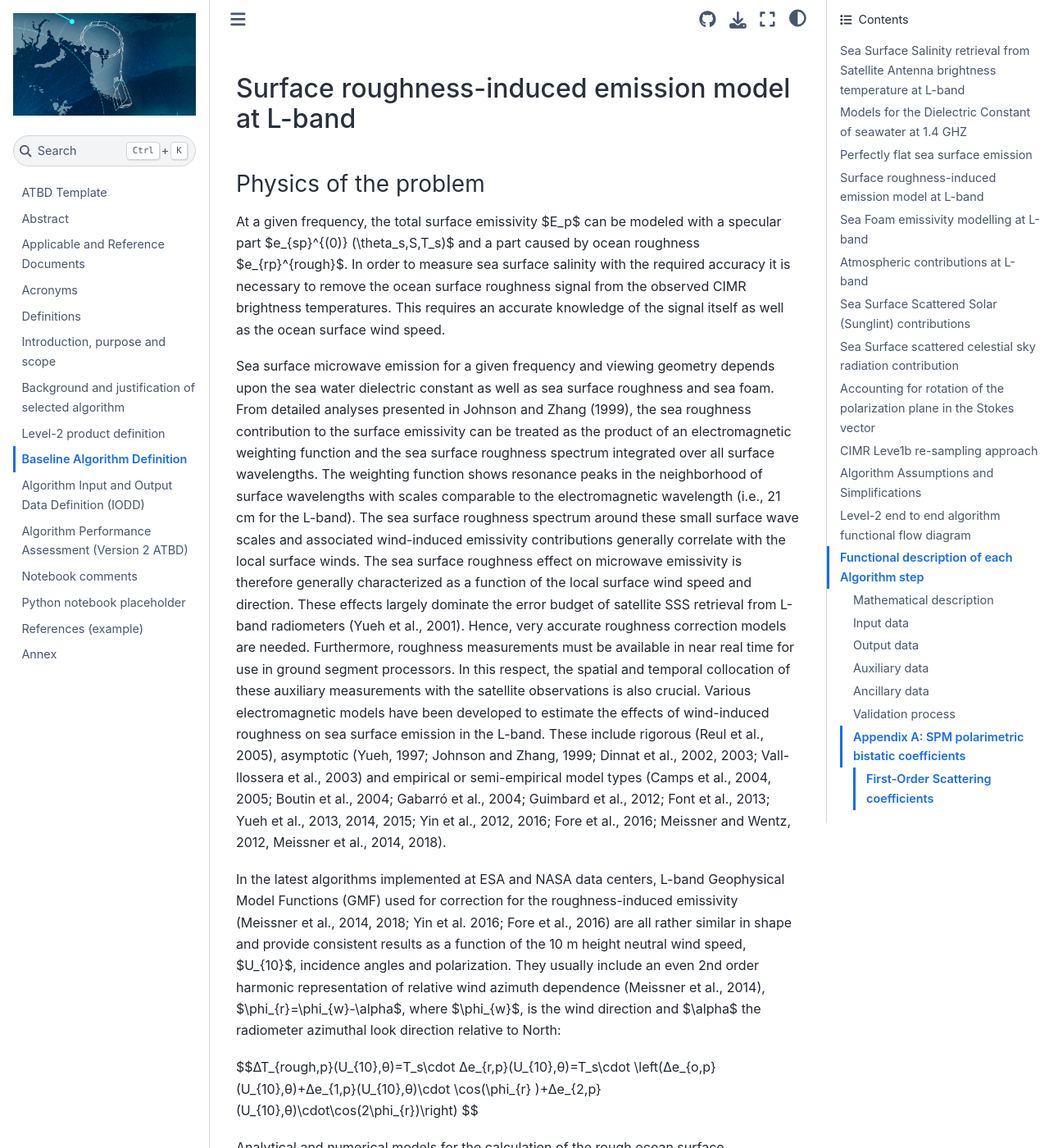
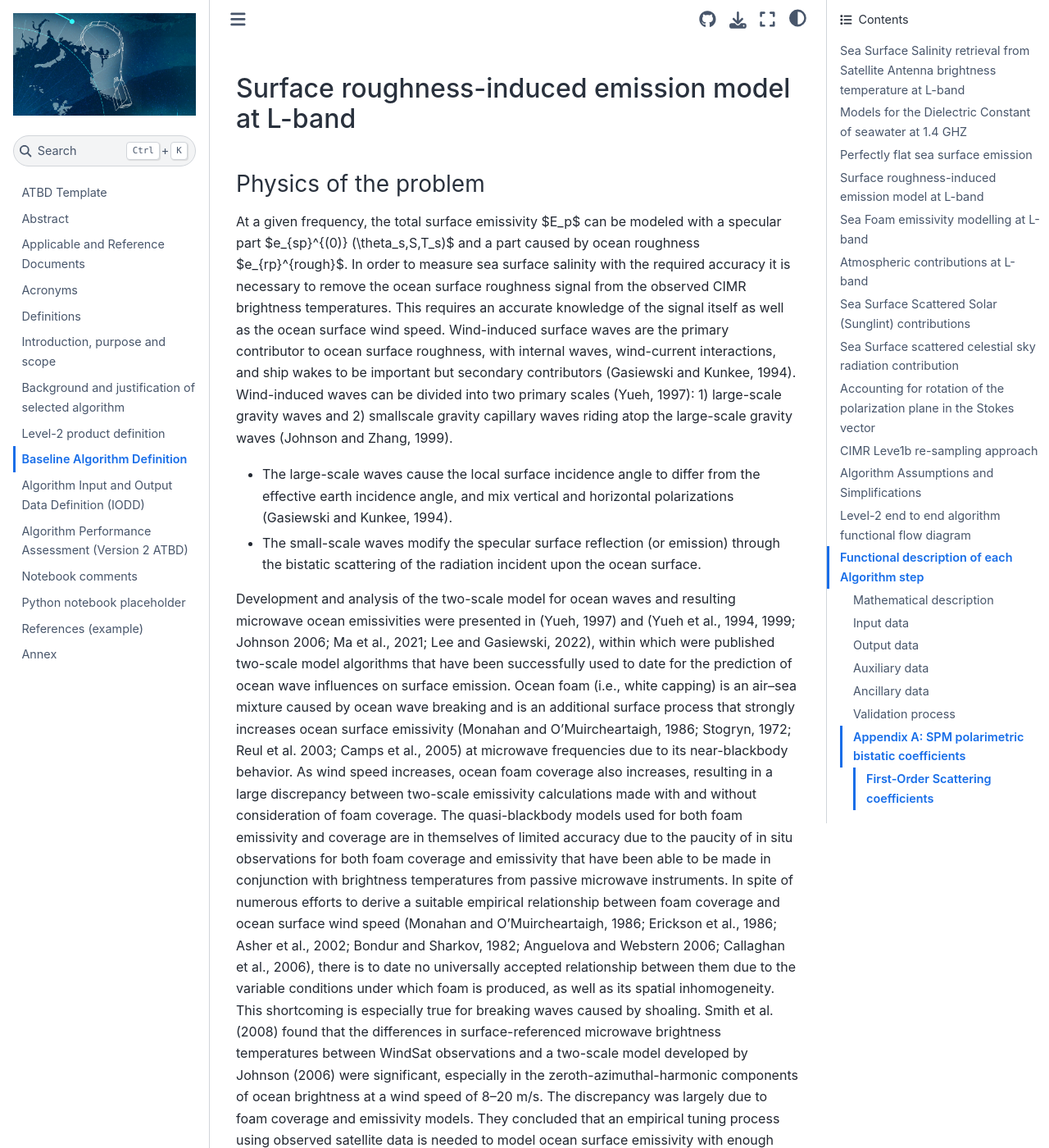
Before and after one commit to CIMR-Algos/L2SSS, a Jupyter Book: the page built from book/baseline_algorithm_definition.md, in a window 1280 px wide and 1400 px high, scrolled down 12243 px. Shown: the whole window at 82% size. Built offline with Jupyter Book 1.0.4 settings and Sphinx 7.4.7 and the Sphinx Book theme 1.1.4, drawn with Linux system fonts in a browser that asks for light colours; some of the changed text lies outside the part shown.

Commit message:
Update baseline_algorithm_definition.md

```diff
--- a/book/baseline_algorithm_definition.md
+++ b/book/baseline_algorithm_definition.md
@@ -280,10 +280,72 @@ First Stokes parameter of the Brightness temperature $$(T_{esh}+T_{esv})/2$$ cha
 #### Physics of the problem ####
 
 At a given frequency, the total surface emissivity $E_p$ can be modeled with a specular part $e_{sp}^{(0)} (\theta_s,S,T_s)$ and a part caused by ocean roughness $e_{rp}^{rough}$. In order to measure sea surface salinity with the required accuracy it is necessary to remove the ocean surface roughness signal from the observed CIMR brightness temperatures. This requires an accurate
-knowledge of the signal itself as well as the ocean surface wind speed.
+knowledge of the signal itself as well as the ocean surface wind speed. Wind-induced surface waves are the primary contributor to
+ocean surface roughness, with internal waves, wind-current
+interactions, and ship wakes to be important but secondary
+contributors (Gasiewski and Kunkee, 1994). Wind-induced waves can be divided into two
+primary scales (Yueh, 1997):  1) large-scale gravity waves and 2) smallscale gravity capillary waves riding atop the large-scale gravity
+waves (Johnson and Zhang, 1999).
 
-Sea surface microwave emission for a given frequency and viewing geometry depends upon the sea water dielectric constant as well as sea surface roughness and sea foam. From detailed analyses presented in
-Johnson and Zhang (1999), the sea roughness contribution to the surface emissivity can be treated as the product of an electromagnetic weighting function and the sea surface roughness spectrum integrated over all surface wavelengths. The weighting function shows resonance peaks in the neighborhood of surface wavelengths with scales comparable to the electromagnetic wavelength (i.e., 21 cm for the L-band).
+- The large-scale waves cause the local surface incidence angle to differ from the effective earth incidence
+angle, and mix vertical and horizontal polarizations (Gasiewski and Kunkee, 1994).
+
+- The small-scale waves modify the specular surface reflection (or emission) through the bistatic scattering of the radiation incident
+upon the ocean surface.
+
+Development and analysis of the two-scale model for ocean waves and resulting microwave ocean emissivities were presented in (Yueh, 1997) and (Yueh et al., 1994, 1999; Johnson 2006; Ma et al., 2021; Lee and Gasiewski, 2022), within which were published two-scale model algorithms that have
+been successfully used to date for the prediction of ocean wave influences on surface emission.
+Ocean foam (i.e., white capping) is an air–sea mixture caused by ocean wave breaking and is an additional
+surface process that strongly increases ocean surface emissivity (Monahan and O’Muircheartaigh, 1986; Stogryn, 1972; Reul et al. 2003; Camps et al., 2005) at microwave frequencies due to its near-blackbody behavior. As wind speed increases, ocean foam coverage also increases, resulting in a large
+discrepancy between two-scale emissivity calculations made with and without consideration of foam coverage. The
+quasi-blackbody models used for both foam emissivity and coverage are in themselves of limited accuracy due to the
+paucity of in situ observations for both foam coverage and emissivity that have been able to be made in conjunction with
+brightness temperatures from passive microwave instruments. In spite of numerous efforts to derive a suitable empirical
+relationship between foam coverage and ocean surface wind speed (Monahan and O’Muircheartaigh, 1986; Erickson et al., 1986; Asher et al., 2002; Bondur and Sharkov, 1982; Anguelova and Webstern 2006; Callaghan et al., 2006), there is to date no universally accepted relationship between them due to the variable conditions under
+which foam is produced, as well as its spatial inhomogeneity. This shortcoming is especially true for breaking waves caused by shoaling. Smith et al. (2008) found that the differences in surface-referenced microwave brightness temperatures between WindSat observations and a two-scale model
+developed by Johnson (2006) were significant, especially in the zeroth-azimuthal-harmonic components of ocean brightness
+at a wind speed of 8–20 m/s. The discrepancy was largely due to foam coverage and emissivity models. They concluded
+that an empirical tuning process using observed satellite data is needed to model ocean surface emissivity with enough precision
+for general retrieval and data assimilation applications.
+
+The limitations on the various purely physical published models on the ocean surface emissivity include a limited
+range of validity in frequency and incidence angle. Combined physical and empirical models have been used to correct for
+these shortcomings but do not necessarily permit extension of the models to arbitrary frequencies and incidence angles,
+as required for the design and development of new observation systems. The intent of the study has been to synthesize the
+most relevant of the various purely physical models and observational data that have been collected over more than a fouryear
+period into an updated model while making corrections to key errors that have propagated in the literature into the
+physical models used as a basis for much contemporary work in passive microwave radiative transfer modeling.
+
+
+In this algorithm, a full Stokes vector model for ocean surface emissivity based on the two-scale approach is used,
+applicable at arbitrary microwave frequencies, incidence and azimuth angles, and polarizations, and subsequently tuned
+within a limited set of selected model parameters against Aquarius and SMAP observations from 0- to 20-m/s wind speeds.
+
+
+#####Two-scale Approach
+
+
+The two-scale ocean surface emissivity model approximates ocean surface emission statistics using two spectral scales by considering small-scale capillary waves as riding on the top of large-scale gravity waves (Yueh et al., 1997). The total thermal emission is calculated by integration of the rough surface spectral emission
+from each statistically tilted facet, wherein the tilt is governed by the large-scale gravity wave spectrum. In the two-scale
+model, the full Stokes vector for the emissivity from a tilted facet is calculated in the local polarization coordinate system
+for convenience and then transformed into the global (or Earth-centric) polarization coordinate basis. A rotation matrix $\overline{\overline{R}}$ is
+used to convert the Stokes emission vector defined in the local polarization basis into that of the global polarization basis [Johnson, 2006].
+The calculation can be written as
+
+
+$$
+e_{rp}^{rough}=\overline{e}_g=\overline{\overline{R}} \cdot ((1-F_r)\overline{e}_l+F_r \overline{e}_F
+$$
+
+where $\overline{e}_l$ and $\overline{e}_g$ are the Stokes emissivity vectors in the local
+and global coordinates, respectively, $F_r$ is the ocean foam
+fractional coverage of the facet, and $\overline{e}_F$ is the emissivity vector
+for a fully foam-covered surface facet. The Stokes emissivity
+vector in the local facet coordinate system is defined as
+
+
+
+Sea surface microwave emission for a given frequency and viewing geometry depends upon the sea water dielectric constant as well as sea surface roughness and sea foam. From detailed analyses presented in Johnson and Zhang (1999), the sea roughness contribution to the surface emissivity can be treated as the product of an electromagnetic weighting function and the sea surface roughness spectrum integrated over all surface wavelengths. The weighting function shows resonance peaks in the neighborhood of surface wavelengths with scales comparable to the electromagnetic wavelength (i.e., 21 cm for the L-band).
 The sea surface roughness spectrum around these small surface wave scales and associated wind-induced emissivity contributions generally correlate with the local surface winds. The sea surface roughness effect on microwave emissivity is therefore generally characterized as a function of the local surface wind speed and direction. These effects largely dominate the error budget of satellite SSS retrieval from L-band
 radiometers (Yueh et al., 2001). Hence, very accurate roughness correction models are needed. Furthermore, roughness measurements must be available in near real time for use in ground segment processors. In this respect, the spatial and temporal collocation of these auxiliary measurements with the satellite observations is also crucial.
 Various electromagnetic models have been developed to estimate the effects of wind-induced roughness on sea surface emission in the L-band. These include rigorous (Reul et al., 2005), asymptotic (Yueh, 1997; Johnson and Zhang, 1999; Dinnat et al., 2002, 2003; Vall-llossera et al., 2003) and empirical or semi-empirical model types (Camps et al., 2004, 2005; Boutin et al., 2004; Gabarró et al., 2004; Guimbard et al., 2012; Font et al., 2013; Yueh et al., 2013, 2014, 2015; Yin et al., 2012, 2016; Fore et al., 2016; Meissner and Wentz, 2012, Meissner et al., 2014, 2018).
```
Also changed, not shown: other parts of book/baseline_algorithm_definition.md (+1 -1 lines).
